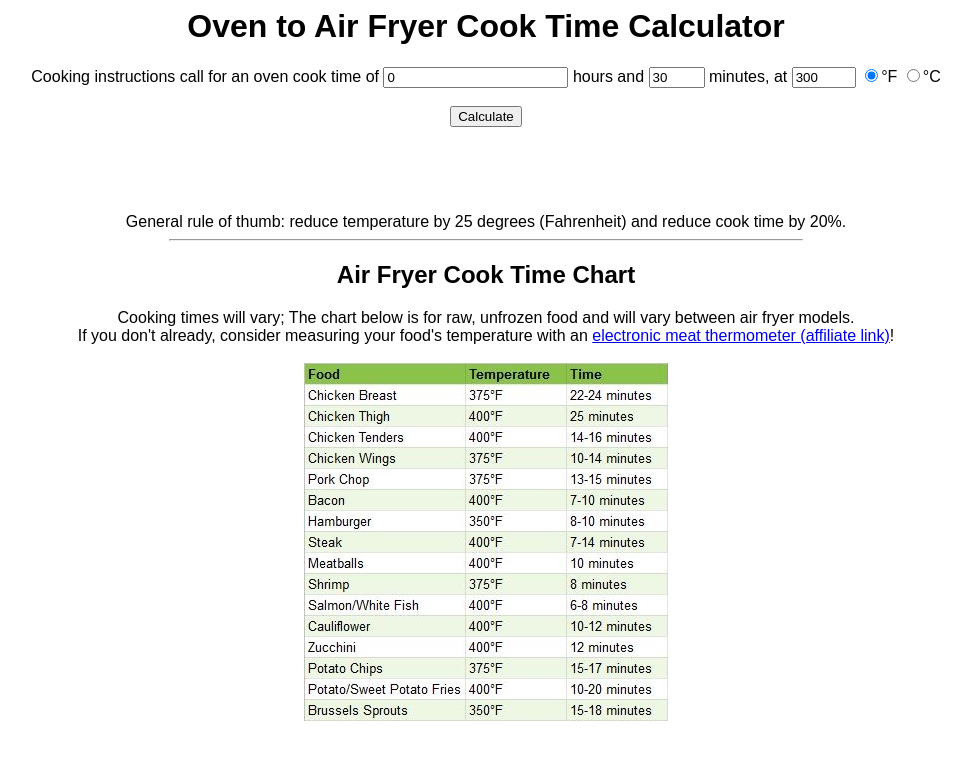
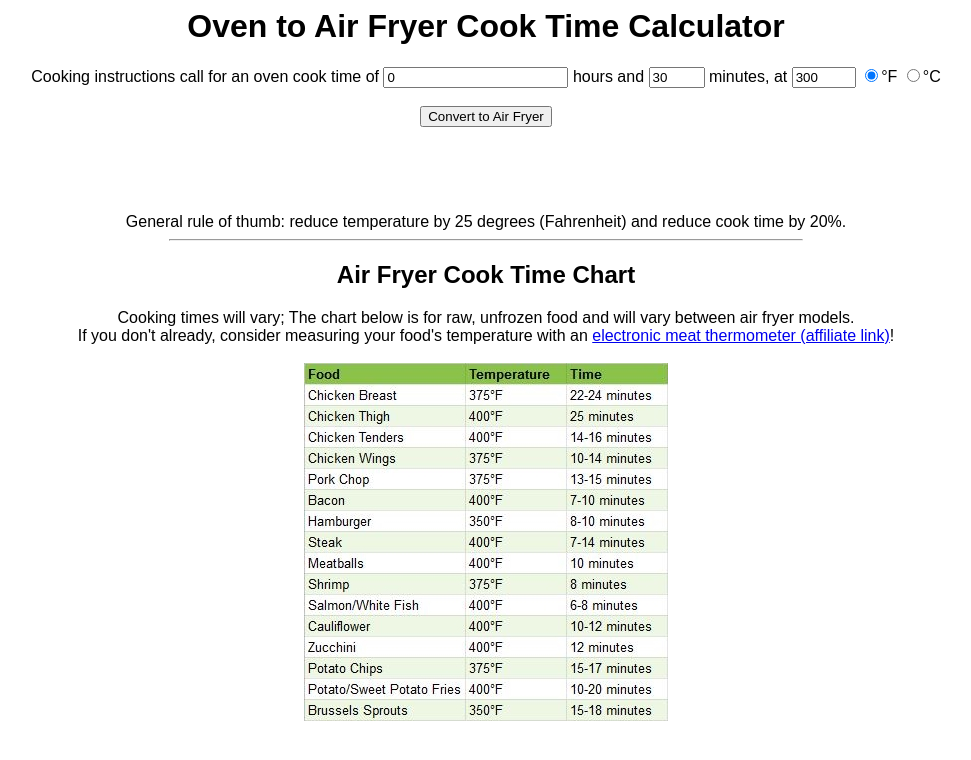
Before and after one commit to romanbelaire/OvenToAirFryer, a plain HTML site: page index.html in a window 1280 px wide. Shown: the whole page, without its empty margins (154-1125 px from the left). Drawn offline with Linux system fonts and the light colour scheme.

```diff
--- a/index.html
+++ b/index.html
@@ -50,7 +50,7 @@ Cooking instructions call for an oven cook time of <input type = "number" id = "
 								<input type = "radio" name = "tempScaleRadio" id = "tempRadioF" value = "f" checked><span>&#176;</span>F
 								<input type = "radio" name = "tempScaleRadio" id = "tempRadioC" value = "c"><span>&#176;</span>C
 								</br></br>
-<button type = "button" onclick = "calculate()">Calculate</button>
+<button type = "button" onclick = "calculate()">Convert to Air Fryer</button>
 </br></br>
 <h2 id = "output"> </br></h2>
 General rule of thumb: reduce temperature by 25 degrees (Fahrenheit) and reduce cook time by 20%.</br>
```
